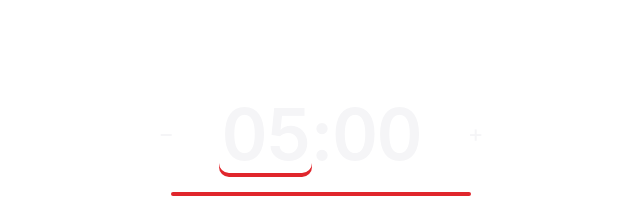
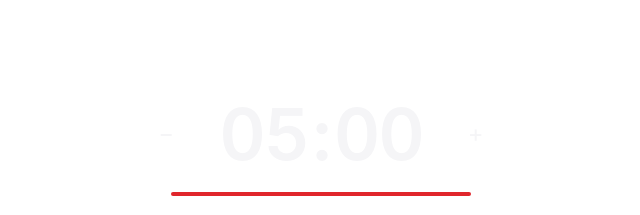
Before and after one commit to kimkh0118/timer, a plain HTML site: page app/Resources/index.html in a window 1280 px wide. Shown: the part 206-421 px from the top of the page, 319-959 px from the left. Drawn offline with Linux system fonts and the light colour scheme.

Commit message:
선택한 분·초 표시를 밑줄 대신 은은한 배경으로, 도는 중엔 숨김
Co-Authored-By: Claude Opus 5.5 <noreply@anthropic.com>

```diff
--- a/app/Resources/index.html
+++ b/app/Resources/index.html
@@ -26,9 +26,9 @@
   .adj:disabled { opacity:.3; cursor:default; transform:none; filter:none; }
   .time { min-width:5ch; text-align:center; font-size:72px; font-weight:600; letter-spacing:-2px; font-variant-numeric:tabular-nums; line-height:1; }
   #time { border-radius:12px; padding:0 4px; }
-  #time .u { cursor:pointer; border-radius:10px; padding:0 2px; }
+  #time .u { display:inline-block; cursor:pointer; border-radius:10px; padding:0 4px; line-height:.86; transition:background .15s; }
   #time .u:hover { background:var(--soft); }
-  #time .u.sel { box-shadow:inset 0 -4px 0 var(--accent); }
+  #time .u.sel { background:var(--soft); }
   #time .u[hidden], #time .c[hidden] { display:none; }
   .time.edit { width:6.4ch; padding:0 6px; border:0; border-radius:12px; background:var(--soft); color:var(--fg); font-family:inherit; outline:2px solid var(--accent); }
   .time.edit[hidden] { display:none; }
@@ -357,9 +357,10 @@ function render() {
   const parts = { th: h ? String(h) : "", tm: h ? p2(Math.floor(t % 3600 / 60)) : p2(Math.floor(t / 60)), ts: p2(t % 60) };
   for (const id in parts) if ($("#" + id).textContent !== parts[id]) $("#" + id).textContent = parts[id];
   $("#th").hidden = $("#tc").hidden = !h;
-  $("#tm").classList.toggle("sel", unit === "m" && !finished);
-  $("#th").classList.toggle("sel", unit === "m" && !finished);
-  $("#ts").classList.toggle("sel", unit === "s" && !finished);
+  const showSel = !running() && !finished;   // 도는 중엔 표시를 숨겨요
+  $("#tm").classList.toggle("sel", unit === "m" && showSel);
+  $("#th").classList.toggle("sel", unit === "m" && showSel);
+  $("#ts").classList.toggle("sel", unit === "s" && showSel);
   const step = unit === "s" ? "1초" : "1분";
   if ($("#minus").title !== `${step} 빼기`) {
     $("#minus").title = `${step} 빼기`; $("#minus").setAttribute("aria-label", `${step} 빼기`);
```
